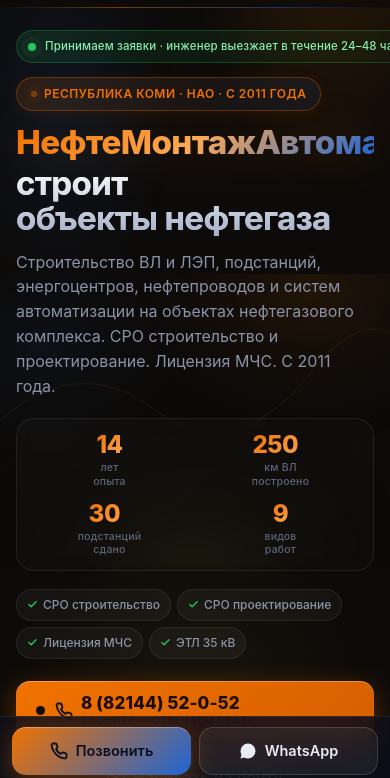
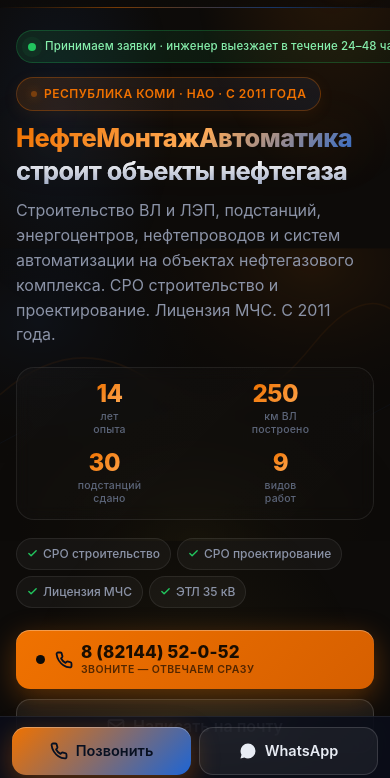
Before and after one commit to iaraslanov86-droid/nmaus, an Astro site: page / in a window 390 px wide. Shown: the part 59-837 px from the top of the page. Built offline with nearby package versions, Linux system fonts and the light colour scheme; Astro itself is replaced by a stand-in of ours.

Commit message:
fix: уменьшить шрифт заголовка на мобильных — слово НефтеМонтажАвтоматика обрезалось
Co-Authored-By: Claude Sonnet 4.6 <noreply@anthropic.com>

```diff
--- a/src/pages/index.astro
+++ b/src/pages/index.astro
@@ -380,9 +380,9 @@ const iconSvg: Record<string, string> = {
 
 /* Premium hero title */
 .hero-title-main{
-  font-size:clamp(32px,8.5vw,44px);font-weight:800;
+  font-size:clamp(24px,6.5vw,44px);font-weight:800;
   letter-spacing:-.02em;line-height:1.05;
-  margin-bottom:14px;display:block;
+  margin-bottom:14px;display:block;overflow-wrap:break-word;
 }
 .hero-title-main em{
   display:block;font-style:normal;
```
